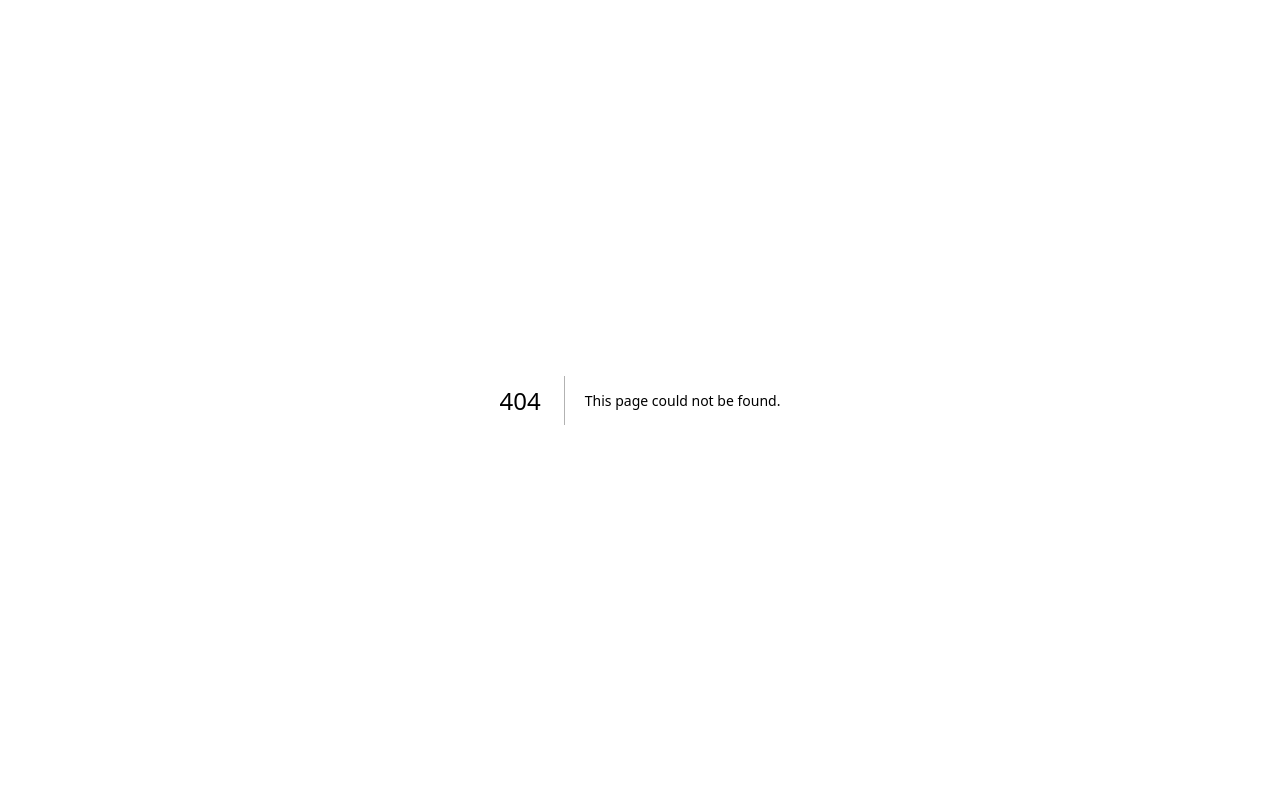
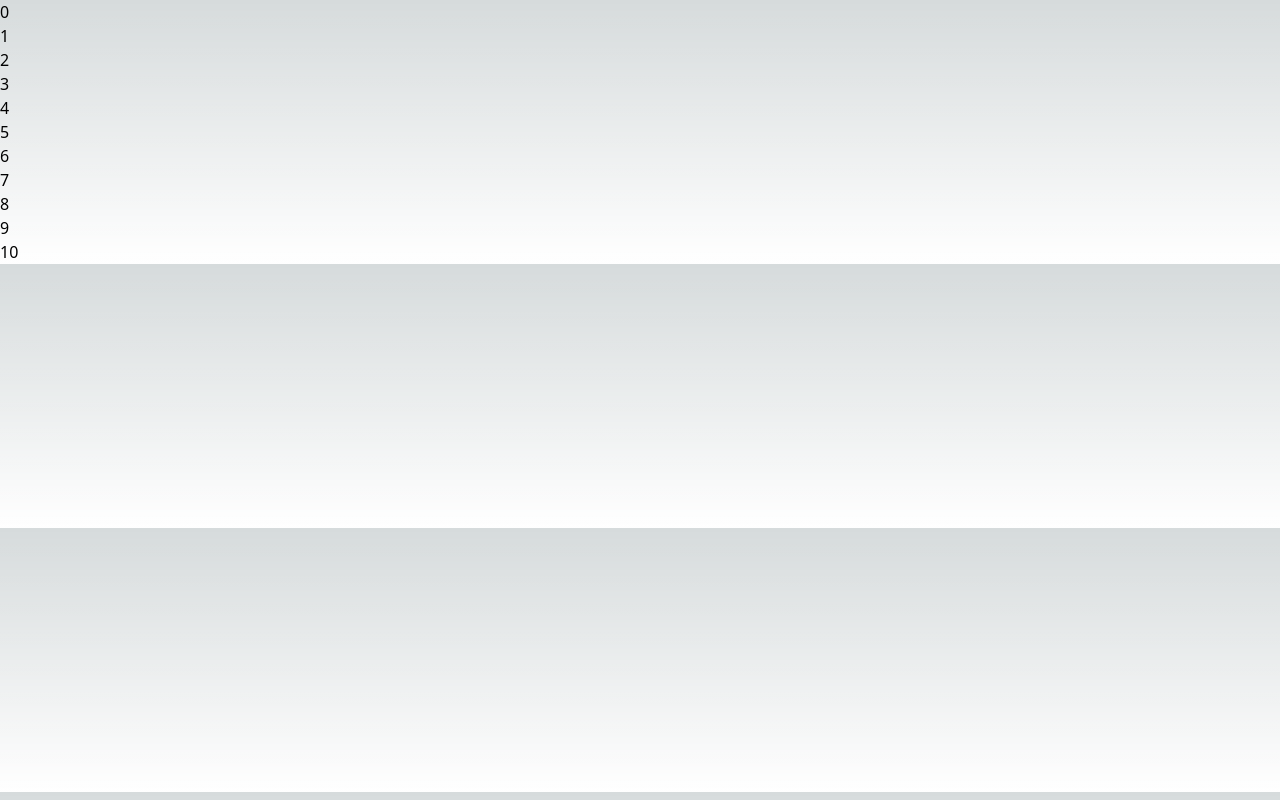
Before and after one commit to SamillyNunes/nextjs-exercises, a Next.js app: page /bases/challengue1 in a window 1280 px wide. Before the commit this address had no page. Built offline with nearby package versions, Linux system fonts and the light colour scheme.

Commit message:
practice: array exercise

```diff
--- /dev/null
+++ b/pages/bases/challengue1.jsx
@@ -0,0 +1,12 @@
+export default function challengueSpans(){
+    return (
+        <div>
+            {[0,1,2,3,4,5,6,7,8,9,10].map(item => (
+                <div>
+                    <span> {item} </span>
+                    <br/>
+                </div>
+            ))}
+        </div>
+    );
+}
```
